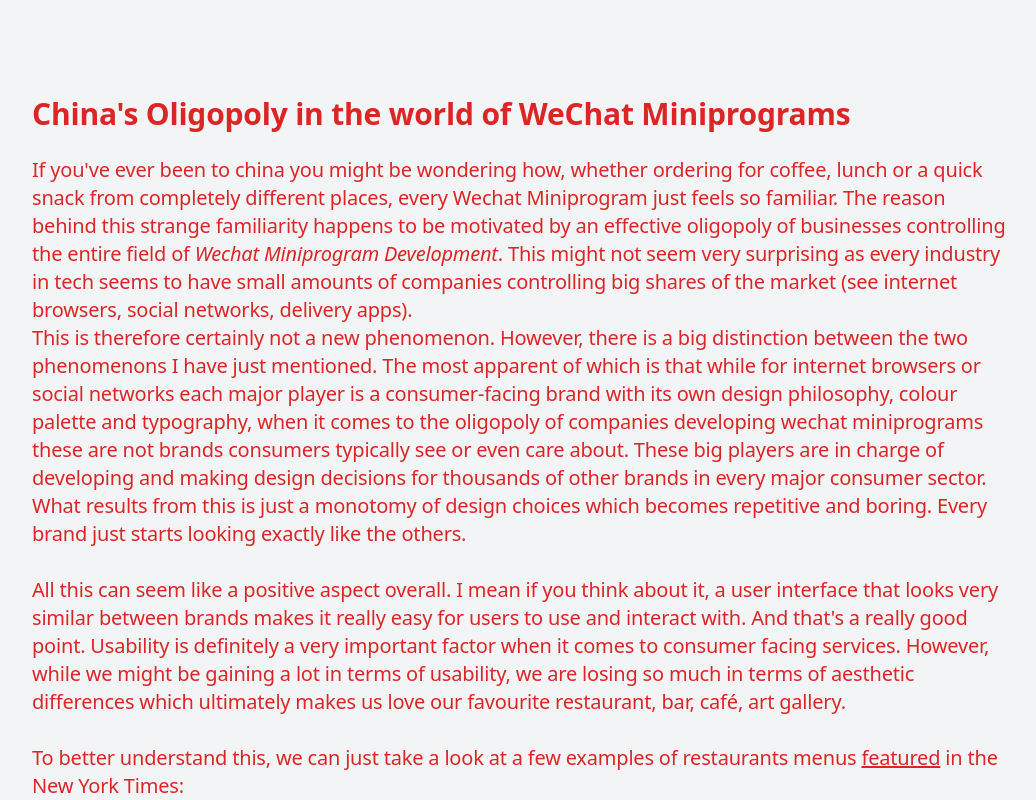
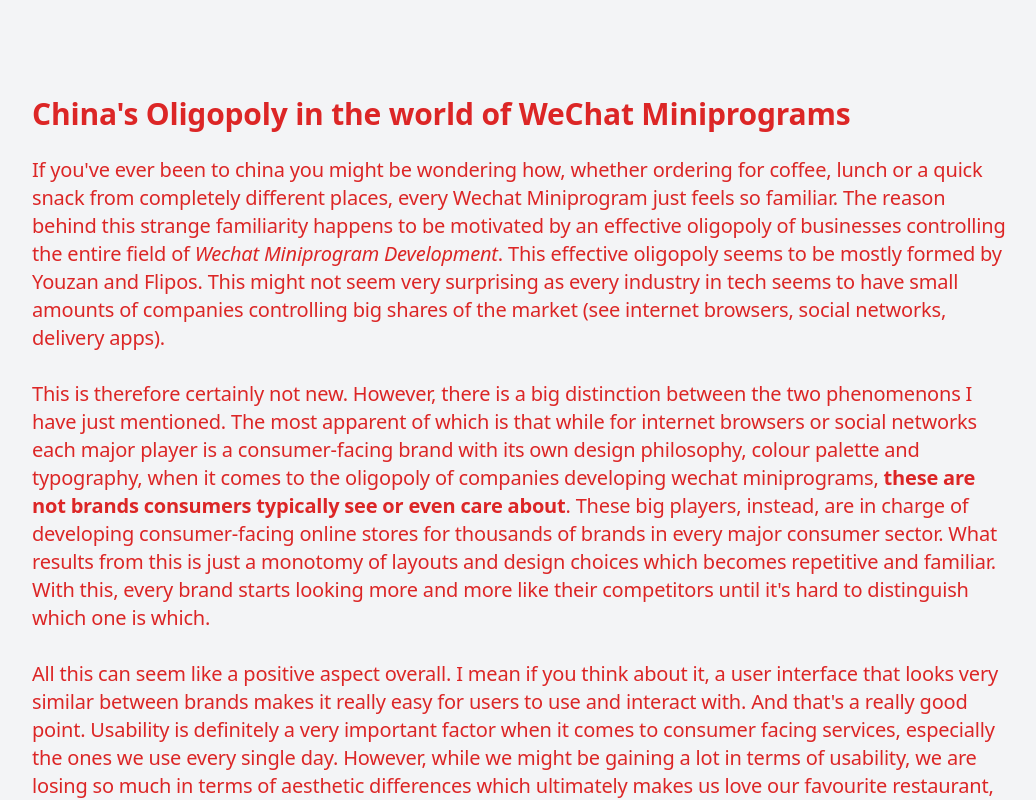
Before and after one commit to elia-orsini/elia-diary, a Next.js app: page /china-oligopoly-in-wechat-miniprograms in a window 1280 px wide. Shown: the top 800 px of the page, without its empty margins (120-1156 px from the left). Built offline with nearby package versions, Linux system fonts and the light colour scheme.

Commit message:
fix: small fixes

```diff
--- a/src/app/china-oligopoly-in-wechat-miniprograms/page.tsx
+++ b/src/app/china-oligopoly-in-wechat-miniprograms/page.tsx
@@ -1,6 +1,7 @@
 import ExperienceAscii from "@/components/Exp";
 import Image from "next/image";
 import localFont from "next/font/local";
+import { Metadata } from "next";
 
 const TimesNewRoman = localFont({
   src: [
@@ -40,30 +41,34 @@
         lunch or a quick snack from completely different places, every Wechat Miniprogram just feels
         so familiar. The reason behind this strange familiarity happens to be motivated by an
         effective oligopoly of businesses controlling the entire field of{" "}
-        <i>Wechat Miniprogram Development</i>. This might not seem very surprising as every industry
-        in tech seems to have small amounts of companies controlling big shares of the market (see
-        internet browsers, social networks, delivery apps).
+        <i>Wechat Miniprogram Development</i>. This effective oligopoly seems to be mostly formed by
+        Youzan and Flipos. This might not seem very surprising as every industry in tech seems to
+        have small amounts of companies controlling big shares of the market (see internet browsers,
+        social networks, delivery apps).
         <br />
-        This is therefore certainly not a new phenomenon. However, there is a big distinction
-        between the two phenomenons I have just mentioned. The most apparent of which is that while
-        for internet browsers or social networks each major player is a consumer-facing brand with
-        its own design philosophy, colour palette and typography, when it comes to the oligopoly of
-        companies developing wechat miniprograms these are not brands consumers typically see or
-        even care about. These big players are in charge of developing and making design decisions
-        for thousands of other brands in every major consumer sector. What results from this is just
-        a monotomy of design choices which becomes repetitive and boring. Every brand just starts
-        looking exactly like the others.
+        <br />
+        This is therefore certainly not new. However, there is a big distinction between the two
+        phenomenons I have just mentioned. The most apparent of which is that while for internet
+        browsers or social networks each major player is a consumer-facing brand with its own design
+        philosophy, colour palette and typography, when it comes to the oligopoly of companies
+        developing wechat miniprograms,{" "}
+        <b>these are not brands consumers typically see or even care about</b>. These big players,
+        instead, are in charge of developing consumer-facing online stores for thousands of brands
+        in every major consumer sector. What results from this is just a monotomy of layouts and
+        design choices which becomes repetitive and familiar. With this, every brand starts looking
+        more and more like their competitors until it&apos;s hard to distinguish which one is which.
         <br />
         <br />
         All this can seem like a positive aspect overall. I mean if you think about it, a user
         interface that looks very similar between brands makes it really easy for users to use and
         interact with. And that&apos;s a really good point. Usability is definitely a very important
-        factor when it comes to consumer facing services. However, while we might be gaining a lot
-        in terms of usability, we are losing so much in terms of aesthetic differences which
-        ultimately makes us love our favourite restaurant, bar, café, art gallery.
+        factor when it comes to consumer facing services, especially the ones we use every single
+        day. However, while we might be gaining a lot in terms of usability, we are losing so much
+        in terms of aesthetic differences which ultimately makes us love our favourite restaurant,
+        bar, café, art gallery.
         <br />
         <br />
-        To better understand this, we can just take a look at a few examples of restaurants menus{" "}
+        To better understand this, we can just take a look at a few examples of restaurant menus{" "}
         <a
           href="https://www.nytimes.com/interactive/2024/01/22/dining/restaurant-menu-trends.html?unlocked_article_code=1.ik4.ZmWJ.OxYUZyaSgfkW"
           className="underline"
@@ -124,7 +129,7 @@
           className={`my-[7px] h-auto w-full transition-opacity duration-500`}
         />
         <Image
-          src={"/blog/wechat-miniprograms/poltergeist-front-@@-900@x2.webp"}
+          src={"/blog/wechat-miniprograms/amano-@@-900@x2.webp"}
           alt=""
           width={"0"}
           height={"0"}
@@ -179,6 +184,44 @@
         it comes to the layout, the philosophy, the vibe you want to convey is just absolutely
         endless. And I think even tho it&apos;s very different, it <i>usually</i> remains easy to
         interpret for the people dining at that place.
+        <br />
+        <br />
+        And now we can compare this variety of aesthetics with three examples of WeChat Miniprograms
+        of three distrinct cafes/bakeries:
+      </p>
+
+      <div className="my-6 columns-3 gap-[7px]">
+        <Image
+          src={"/blog/wechat-miniprograms/2/o1.png"}
+          alt=""
+          width={"0"}
+          height={"0"}
+          sizes="500px"
+          className={`h-auto w-full transition-opacity duration-500`}
+        />
+        <Image
+          src={"/blog/wechat-miniprograms/2/o2.png"}
+          alt=""
+          width={"0"}
+          height={"0"}
+          sizes="500px"
+          className={`my-[7px] h-auto w-full transition-opacity duration-500`}
+        />
+        <Image
+          src={"/blog/wechat-miniprograms/2/o4.png"}
+          alt=""
+          width={"0"}
+          height={"0"}
+          sizes="500px"
+          className={`my-[7px] h-auto w-full transition-opacity duration-500`}
+        />
+      </div>
+
+      <p className="my-6 text-xl">
+        This is a very clear example of what&apos;s happening. However, I also need to admit that
+        it&apos;s not like this all the time. If anything, most times the Wechat Miniprograms look
+        different. Are they <i>different enough</i>? Not sure about that. Granted it&apos;s a subtle
+        distinction but one still worth making in my opinion.
       </p>
 
       <div className="my-6 columns-2 gap-[7px] md:columns-3">
@@ -233,7 +276,7 @@
       </div>
 
       <p className="my-6 text-xl">
-        Don&apos;t get me wrong. The few Wechat Miniprograms developers are doing an amazing job at
+        Don&apos;t get me wrong. The Wechat Miniprograms developers are doing an amazing job at
         trying to differentiate between the various brands using the same services. But I think
         it&apos;s just not enough to make the user get attached to a completely <i>unique</i> UI
         that brands could have. This is really easy to notice when interacting with most websites on
@@ -292,46 +335,10 @@
       </div>
 
       <p className="my-6 text-xl">
-        The curious thing is that even though most websites might use templates, they are
-        idiosyncratic enough to express what their brand is about. Some websites might be not
-        perfect, I have to conced that, but they still represent a unique experience. Again, see
-        when ordering from completely different cafes/bakeries in China:
+        The curious thing is that even though most websites might use templates, they remain
+        idiosyncratic enough to express what their brand is about. Some websites might not be
+        perfect but they still represent a <i>unique enough</i> experience.
       </p>
-
-      <div className="my-6 columns-4 gap-[7px]">
-        <Image
-          src={"/blog/wechat-miniprograms/2/o1.png"}
-          alt=""
-          width={"0"}
-          height={"0"}
-          sizes="500px"
-          className={`h-auto w-full transition-opacity duration-500`}
-        />
-        <Image
-          src={"/blog/wechat-miniprograms/2/o2.png"}
-          alt=""
-          width={"0"}
-          height={"0"}
-          sizes="500px"
-          className={`my-[7px] h-auto w-full transition-opacity duration-500`}
-        />
-        <Image
-          src={"/blog/wechat-miniprograms/2/o4.png"}
-          alt=""
-          width={"0"}
-          height={"0"}
-          sizes="500px"
-          className={`my-[7px] h-auto w-full transition-opacity duration-500`}
-        />
-        <Image
-          src={"/blog/wechat-miniprograms/2/o3.png"}
-          alt=""
-          width={"0"}
-          height={"0"}
-          sizes="500px"
-          className={`my-[7px] h-auto w-full transition-opacity duration-500`}
-        />
-      </div>
 
       <p className={`mx-auto mt-40 text-base font-bold text-red-600 ${TimesNewRoman.className}`}>
         It seems like you reached the end. <i>Thank you</i>.
@@ -341,3 +348,25 @@
     </main>
   );
 }
+
+export const metadata: Metadata = {
+  title: "China's Oligopoly in the world of WeChat Miniprograms | Elia's Diary",
+  description: "...",
+  icons: {
+    icon: "/globe.svg",
+  },
+  openGraph: {
+    title: "China's Oligopoly in the world of WeChat Miniprograms | Elia's Diary",
+    description: "...",
+    url: "https://diary.elia-orsini.com",
+    siteName: "Elia's Diary",
+    images: [
+      {
+        url: "/cover.png",
+        width: 500,
+        height: 500,
+        alt: "Elia's Diary",
+      },
+    ],
+  },
+};
```
Also changed, not shown: public/blog/wechat-miniprograms/amano-@@-900@x2.webp (added), public/blog/wechat-miniprograms/poltergeist-front-@@-900@x2.webp (deleted).
